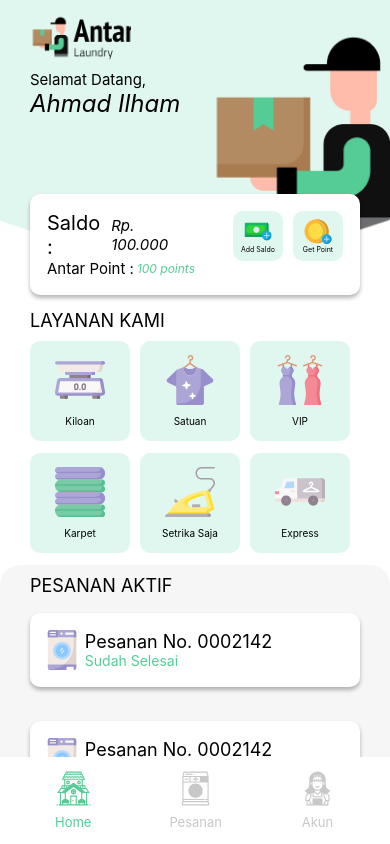
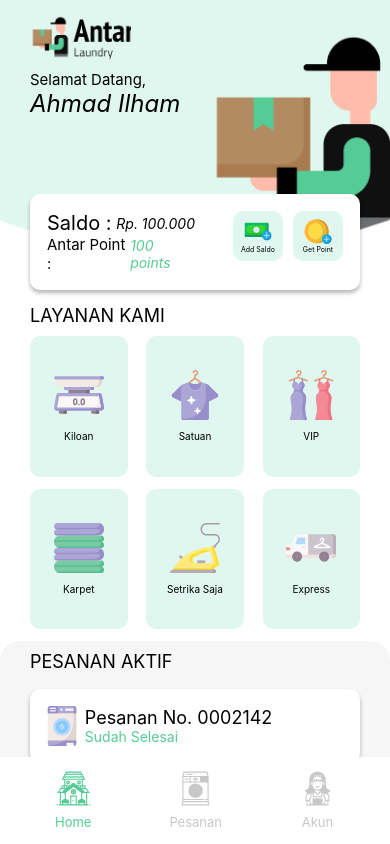
Before and after one commit to ahmadilham13/expo-mobile-apps, a React Native app: screen /Home in a window 390 px wide. Built offline with nearby package versions, Linux system fonts and the light colour scheme.

Commit message:
Fix: pelayanan components styling

```diff
--- a/app.json
+++ b/app.json
@@ -2,9 +2,9 @@
   "expo": {
     "name": "ilmLaundry",
     "slug": "ilmLaundry",
-    "version": "1.0.1",
+    "version": "1.0.2",
     "orientation": "portrait",
-    "icon": "./assets/icon.png",
+    "icon": "./assets/customIcon.png",
     "userInterfaceStyle": "light",
     "splash": {
       "image": "./assets/splash.png",
@@ -19,7 +19,7 @@
     },
     "android": {
       "adaptiveIcon": {
-        "foregroundImage": "./assets/adaptive-icon.png",
+        "foregroundImage": "./assets/customIcon.png",
         "backgroundColor": "#ffffff"
       },
       "package": "com.ilmLaundry.ilmLaundry"
--- a/src/components/ButtonIcon/index.jsx
+++ b/src/components/ButtonIcon/index.jsx
@@ -1,4 +1,4 @@
-import { StyleSheet, Text, Touchable, TouchableOpacity, View } from 'react-native'
+import { StyleSheet, Text, TouchableOpacity, View, Dimensions } from 'react-native'
 import React from 'react'
 import {IconAddSaldo, IconGetPoint, IconExpress, IconKarpet, IconKiloan, IconSatuan, IconSetrika, IconVip} from '../../assets'
 import { WARNA_SEKUNDER } from '../../utils/constans'
@@ -28,17 +28,20 @@ const ButtonIcon = ({title, type}) => {
 
 export default ButtonIcon
 
+const windowWidth = Dimensions.get('window').width
+const windowHeight = Dimensions.get('window').height
+
 const styles = StyleSheet.create({
     container: (type) => ({
         // marginTop: 10,
         marginBottom: type === 'layanan' ? 12 : 0,
-        marginRight: type === 'layanan' ? 10 : 0
+        marginRight: type === 'layanan' ? 0 : 0
     }),
     icon: (type) => ({
-        width: type === 'layanan' ? 100 : 50,
-        height: type === 'layanan' ? 100 : 50,
+        width: type === 'layanan' ? (windowWidth/4) : 50,
+        height: type === 'layanan' ? (windowHeight/6) : 50,
         backgroundColor: WARNA_SEKUNDER,
-        padding: type === 'layanan' ? 12 : 7,
+        padding: type === 'layanan' ? 0 : 7,
         borderRadius: 10,
         alignItems: 'center',
         justifyContent: 'center'
--- a/src/components/Saldo/index.jsx
+++ b/src/components/Saldo/index.jsx
@@ -61,14 +61,14 @@ const styles = StyleSheet.create({
         fontSize: 20
     },
     valueSaldo: {
-        fontSize: 15,
+        fontSize: 14,
         fontStyle: 'italic'
     },
     labelPoint: {
         fontSize: 15
     },
     valuePoint: {
-        fontSize: 12,
+        fontSize: 14,
         fontStyle: 'italic',
         color: WARNA_UTAMA
     },
```
Also changed, not shown: assets/customIcon.png (added), assets/splash.png.
